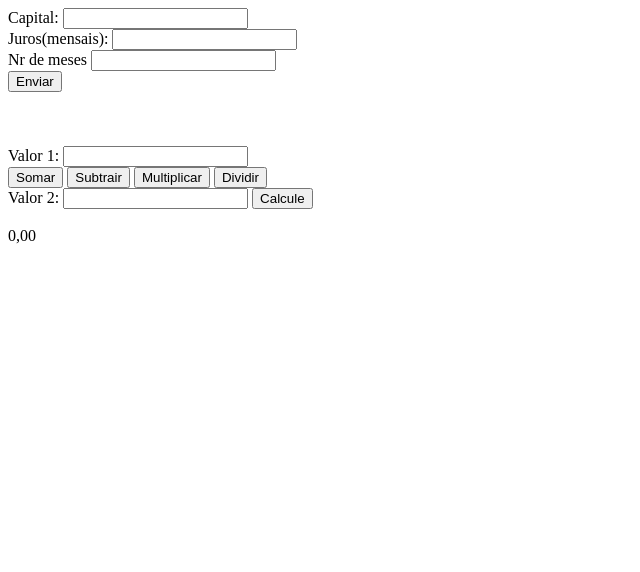
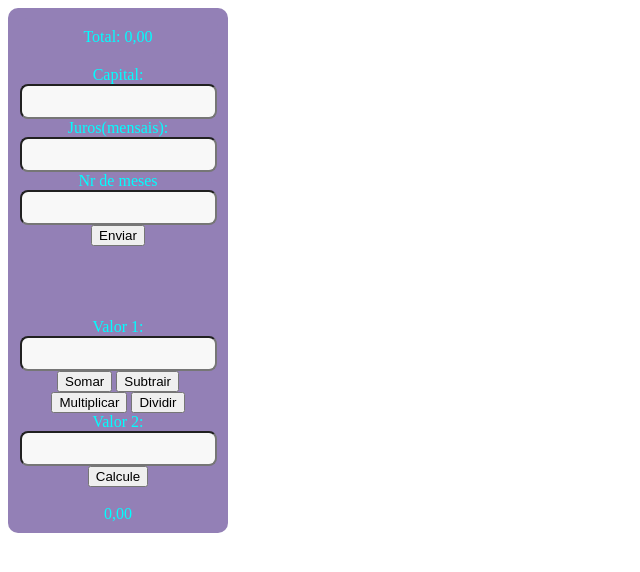
Before and after one commit to erickace777/primeiroa_3t, a plain HTML site: page index.html in a window 1280 px wide. Shown: the whole page, without its empty margins (0-640 px from the left). Drawn offline with Linux system fonts and the light colour scheme.

Commit message:
Update index.html

```diff
--- a/index.html
+++ b/index.html
@@ -1,21 +1,32 @@
 <!DOCTYPE html>
 <html lang="pt-br">
+
 <head>
   <meta charset="UTF-8">
   <meta http-equiv="X-UA-Compatible" content="IE=edge">
   <meta name="viewport" content="width=device-width, initial-scale=1.0">
   <title>erick</title>
   <script src="estudo.js"></script>
+  <link rel="stylesheet" href="geral.css">
 
 </head>
+
 <body>
+
+
+  <div class="calculadora">
+  <div id="sptotal">
+    <span id="total">Total: 0,00</span>
+  </div>
+
 
     Capital: <input id="valor" type="text"><br>
     Juros(mensais): <input id="juros" type="text"><br>
-
     Nr de meses <input id="meses" type="text"><br>
-
     <button onclick="calcula()">Enviar</button>
+<div id="spListaMeses">
+  <span id="listaMeses"></span>
+</div>
 
     <br><br><br><br>
     Valor 1: <input id="v1" type="text"><br>
@@ -30,4 +41,5 @@
 
 
 </body>
+
 </html>
```
Lines whose indentation alone changed are shown as unchanged.
